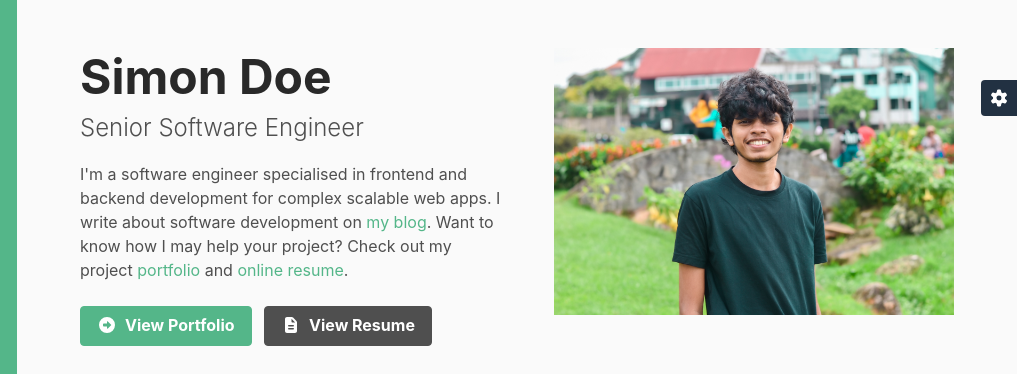
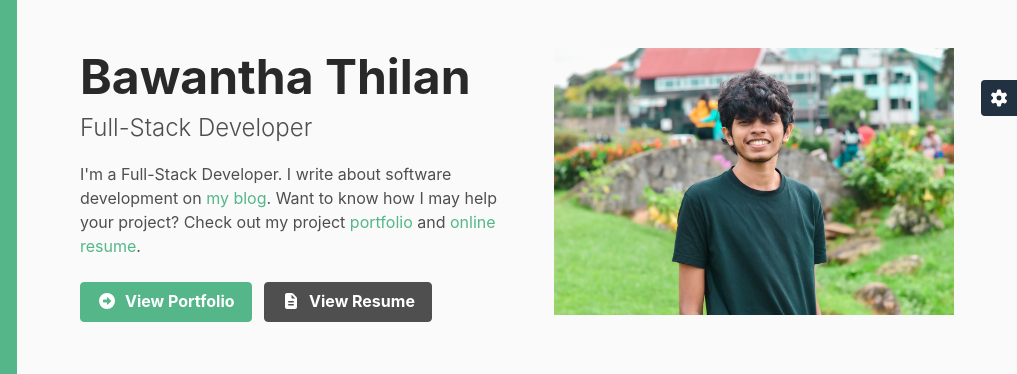
Before and after one commit to Bawanthathilan/bawanthathilan.github.io, a plain HTML site: page index-2.html in a window 1280 px wide. Shown: the top 374 px of the page, 263-1280 px from the left. Drawn offline with Linux system fonts and the light colour scheme.

Commit message:
change names

```diff
--- a/index-2.html
+++ b/index-2.html
@@ -110,9 +110,9 @@
 				<div class="profile-teaser media flex-column flex-lg-row">
 
 					<div class="media-body">
-						<h2 class="name font-weight-bold mb-1">Simon Doe</h2>
-						<div class="tagline mb-3">Senior Software Engineer</div>
-						<div class="bio mb-4">I'm a software engineer specialised in frontend and backend development for complex scalable web apps. I write about software development on <a class="link-on-bg" href="blog-home.html">my blog</a>. Want to know how I may help your project? Check out my project <a class="link-on-bg" href="projects.html">portfolio</a> and <a class="link-on-bg" href="resume.html">online resume</a>.
+						<h2 class="name font-weight-bold mb-1">Bawantha Thilan</h2>
+						<div class="tagline mb-3">Full-Stack Developer</div>
+						<div class="bio mb-4">I'm a Full-Stack Developer. I write about software development on <a class="link-on-bg" href="blog-home.html">my blog</a>. Want to know how I may help your project? Check out my project <a class="link-on-bg" href="projects.html">portfolio</a> and <a class="link-on-bg" href="BawanthaThilan.pdf">online resume</a>.
 						</div><!--//bio-->
 						<div class="mb-4">
 							<a class="btn btn-primary mr-2 mb-3" href="portfolio.html"><i class="fas fa-arrow-alt-circle-right mr-2"></i><span class="d-none d-md-inline">View</span> Portfolio</a>
```
